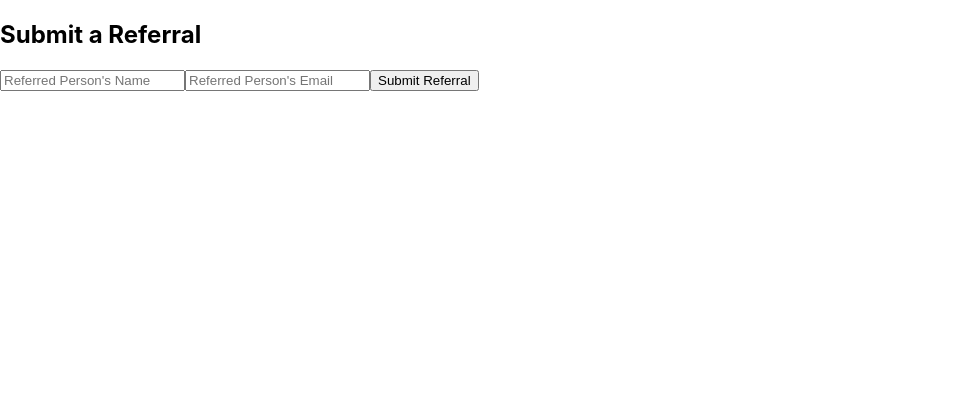
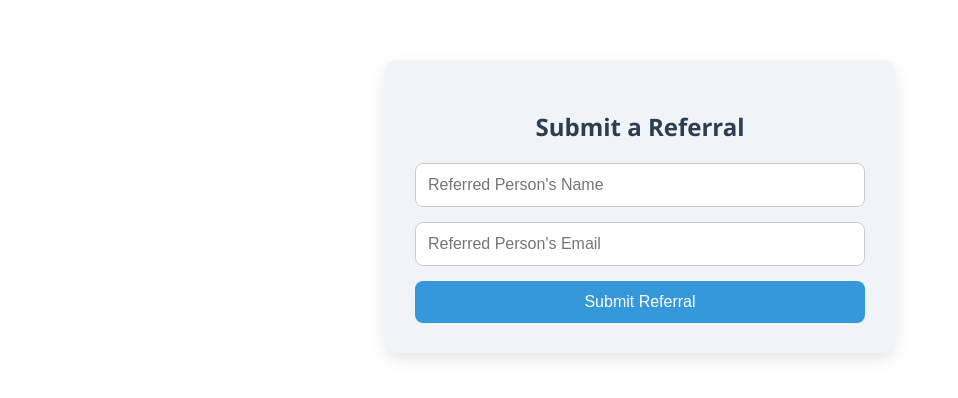
Before and after one commit to bhargav-vyas/referr-easy-front, a React (Create React App) app: page /referral in a window 1280 px wide. Shown: the top 398 px of the page, without its empty margins (0-958 px from the left). Built offline with nearby package versions, Linux system fonts and the light colour scheme.

Commit message:
this is the  css of the resister  and the  ReferralForm

```diff
--- /dev/null
+++ b/src/components/ReferralForm.css
@@ -0,0 +1,49 @@
+.referral-form-container {
+  max-width: 450px;
+  margin: 60px auto;
+  padding: 30px;
+  background-color: #f0f4f8;
+  border-radius: 12px;
+  box-shadow: 0 6px 16px rgba(0, 0, 0, 0.1);
+  font-family: 'Segoe UI', Tahoma, Geneva, Verdana, sans-serif;
+}
+
+.referral-form-container h2 {
+  text-align: center;
+  color: #2c3e50;
+  margin-bottom: 20px;
+}
+
+.referral-form-container form {
+  display: flex;
+  flex-direction: column;
+}
+
+.referral-form-container input {
+  padding: 12px;
+  margin-bottom: 15px;
+  font-size: 1rem;
+  border: 1px solid #ccc;
+  border-radius: 8px;
+  transition: border-color 0.3s ease;
+}
+
+.referral-form-container input:focus {
+  border-color: #3498db;
+  outline: none;
+}
+
+.referral-form-container button {
+  padding: 12px;
+  font-size: 1rem;
+  background-color: #3498db;
+  color: white;
+  border: none;
+  border-radius: 8px;
+  cursor: pointer;
+  transition: background-color 0.3s ease;
+}
+
+.referral-form-container button:hover {
+  background-color: #2980b9;
+}
--- a/src/components/ReferralForm.js
+++ b/src/components/ReferralForm.js
@@ -1,4 +1,5 @@
 import React, { useState } from 'react';
+import './ReferralForm.css';
 
 function ReferralForm() {
   const [referral, setReferral] = useState({ referredName: '', referredEmail: '' });
@@ -12,17 +13,29 @@ function ReferralForm() {
     console.log('Referral form data:', referral);
     // Later: Axios POST to send referral to backend
   };
-
 return (
-    <div>
+  <div className="referral-form-container">
     <h2>Submit a Referral</h2>
     <form onSubmit={handleSubmit}>
-        <input type="text" name="referredName" placeholder="Referred Person's Name" onChange={handleChange} required />
-        <input type="email" name="referredEmail" placeholder="Referred Person's Email" onChange={handleChange} required />
+      <input
+        type="text"
+        name="referredName"
+        placeholder="Referred Person's Name"
+        onChange={handleChange}
+        required
+      />
+      <input
+        type="email"
+        name="referredEmail"
+        placeholder="Referred Person's Email"
+        onChange={handleChange}
+        required
+      />
       <button type="submit">Submit Referral</button>
     </form>
   </div>
 );
+
 }
 
 export default ReferralForm;
--- /dev/null
+++ b/src/components/Register.css
@@ -0,0 +1,49 @@
+.register-container {
+  max-width: 400px;
+  margin: 60px auto;
+  padding: 30px;
+  background-color: #f4f6f8;
+  border-radius: 12px;
+  box-shadow: 0 4px 12px rgba(0, 0, 0, 0.1);
+  font-family: 'Segoe UI', Tahoma, Geneva, Verdana, sans-serif;
+}
+
+.register-container h2 {
+  text-align: center;
+  margin-bottom: 25px;
+  color: #2c3e50;
+}
+
+.register-container form {
+  display: flex;
+  flex-direction: column;
+}
+
+.register-container input {
+  margin-bottom: 15px;
+  padding: 12px;
+  font-size: 1rem;
+  border: 1px solid #ccc;
+  border-radius: 8px;
+  transition: border-color 0.3s ease;
+}
+
+.register-container input:focus {
+  border-color: #2980b9;
+  outline: none;
+}
+
+.register-container button {
+  padding: 12px;
+  font-size: 1rem;
+  background-color: #3498db;
+  color: white;
+  border: none;
+  border-radius: 8px;
+  cursor: pointer;
+  transition: background-color 0.3s ease;
+}
+
+.register-container button:hover {
+  background-color: #2980b9;
+}
--- a/src/components/Register.js
+++ b/src/components/Register.js
@@ -1,5 +1,6 @@
 import React, { useState } from 'react';
 import axios from 'axios';
+import './Register.css';
 
 function Register() {
   const [formData, setFormData] = useState({
@@ -27,18 +28,18 @@ function Register() {
       alert('Registration failed');
     }
   };
-
 return (
-    <div>
+  <div className="register-container">
     <h2>Register</h2>
     <form onSubmit={handleSubmit}>
-        <input name="name" type="text" placeholder="Name" onChange={handleChange} required /><br />
-        <input name="email" type="email" placeholder="Email" onChange={handleChange} required /><br />
-        <input name="password" type="password" placeholder="Password" onChange={handleChange} required /><br />
+      <input name="name" type="text" placeholder="Name" onChange={handleChange} required />
+      <input name="email" type="email" placeholder="Email" onChange={handleChange} required />
+      <input name="password" type="password" placeholder="Password" onChange={handleChange} required />
       <button type="submit">Register</button>
     </form>
   </div>
 );
+
 }
 
 export default Register;
```
Lines whose indentation alone changed are shown as unchanged.
